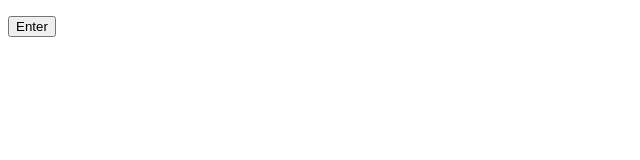
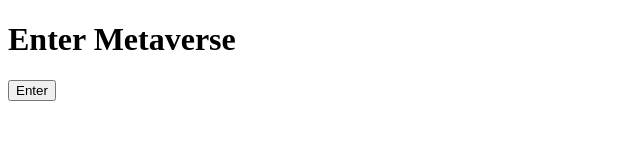
Before and after one commit to laxmansingh2397/incrementCount, a plain HTML site: page Enter_Metaverse/index.html in a window 1280 px wide. Both pictures are taken after a click on the button "Enter". Shown: the whole page, without its empty margins (0-640 px from the left). Drawn offline with Linux system fonts and the light colour scheme.

Commit message:
Completed Enter_metaverse project

```diff
--- a/Enter_Metaverse/enterMetaverse.js
+++ b/Enter_Metaverse/enterMetaverse.js
@@ -0,0 +1,6 @@
+const statusTest = document.getElementById("status")
+const enterBtn = document.getElementById("enterBtn")
+
+enterBtn.addEventListener('click',function() {
+    statusTest.innerHTML = "<h1>Enter Metaverse</h1>"
+})
--- a/Enter_Metaverse/index.html
+++ b/Enter_Metaverse/index.html
@@ -7,8 +7,8 @@
         <meta rel="stylsheet" href="styles.css">
     </head>
     <body>
-        <p></p>
-        <button id="btn">Enter</button>
+        <p id="status">Enter Metaverse</p>
+        <button id="enterBtn">Enter</button>
         <script src="enterMetaverse.js"></script>
     </body>
 </html>
```
